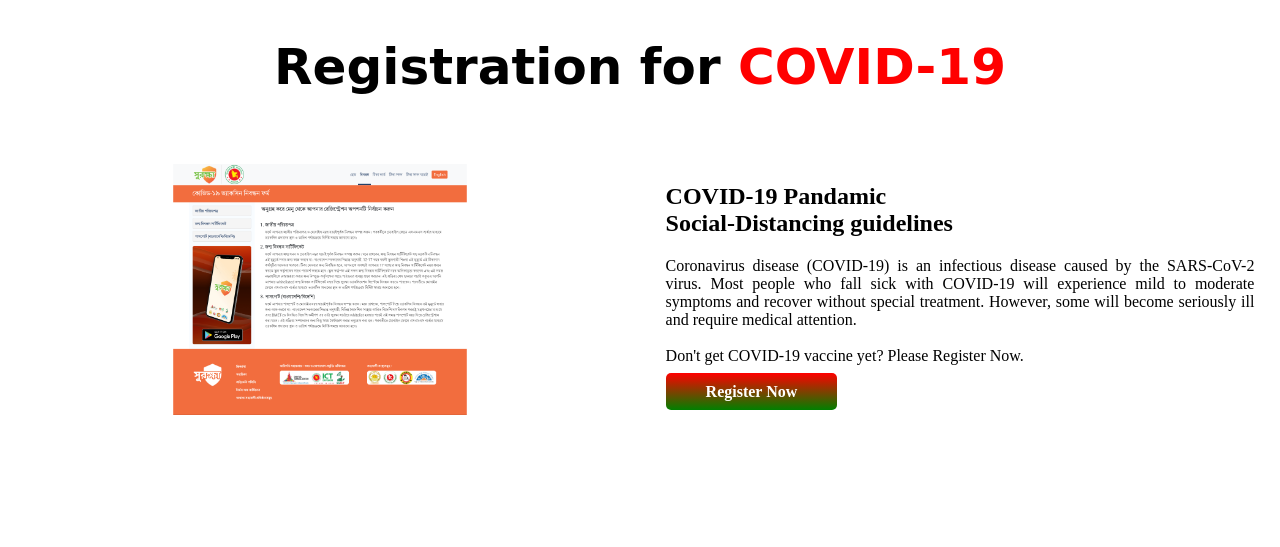
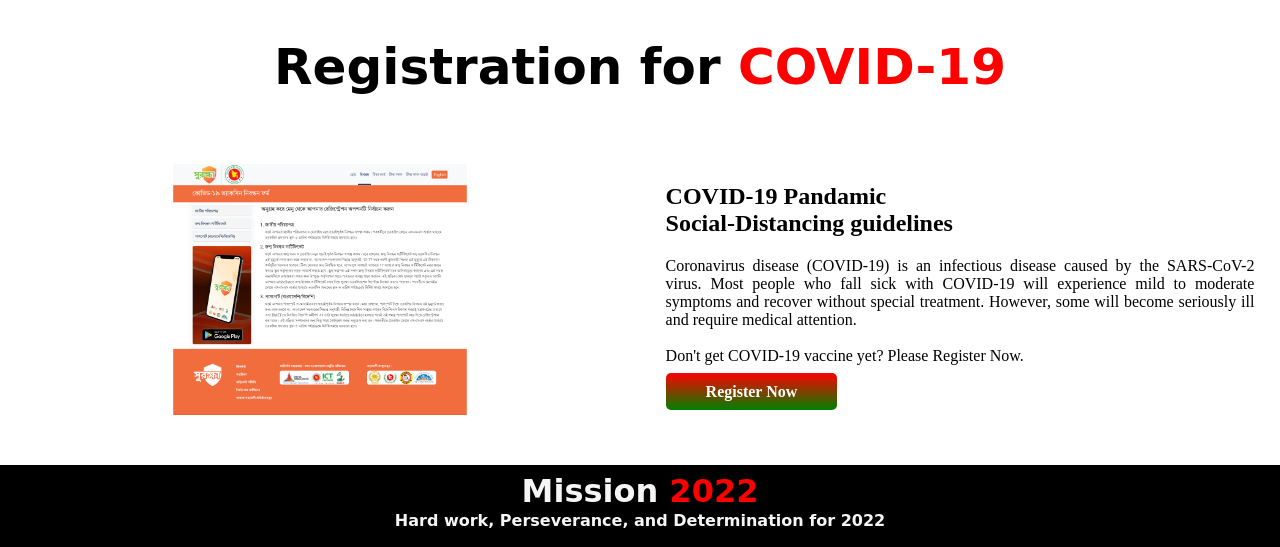
Before and after one commit to TouhedurRahman/mission-2022-trk, a plain HTML site: page index.html in a window 1280 px wide. Shown: the part 1492-2039 px from the top of the page. Before the commit the page ends 1957 px from the top, so only its background shows below. Drawn offline with Linux system fonts and the light colour scheme.

Commit message:
footer-added

```diff
--- a/index.html
+++ b/index.html
@@ -133,6 +133,11 @@
         </div>
     </section>
 
+    <footer>
+        <h1>Mission <span style="color: red;">2022</span></h1>
+        <h4>Hard work, Perseverance, and Determination for 2022</h4>
+    </footer>
+
 </body>
 
 </html>
--- a/style.css
+++ b/style.css
@@ -85,3 +85,16 @@ body{
 #div-box-03 img{
     width: 30%;
 }
+
+footer{
+    margin: 0;
+    padding-top: 2px;
+    padding-bottom: 2px;
+    color: whitesmoke;
+    background-color: black;
+    font-family: 'Dancing Script', cursive;
+    font-family: 'Lobster', cursive;
+    font-weight: bolder;
+    text-align: center;
+    line-height: 7px;
+}
```
